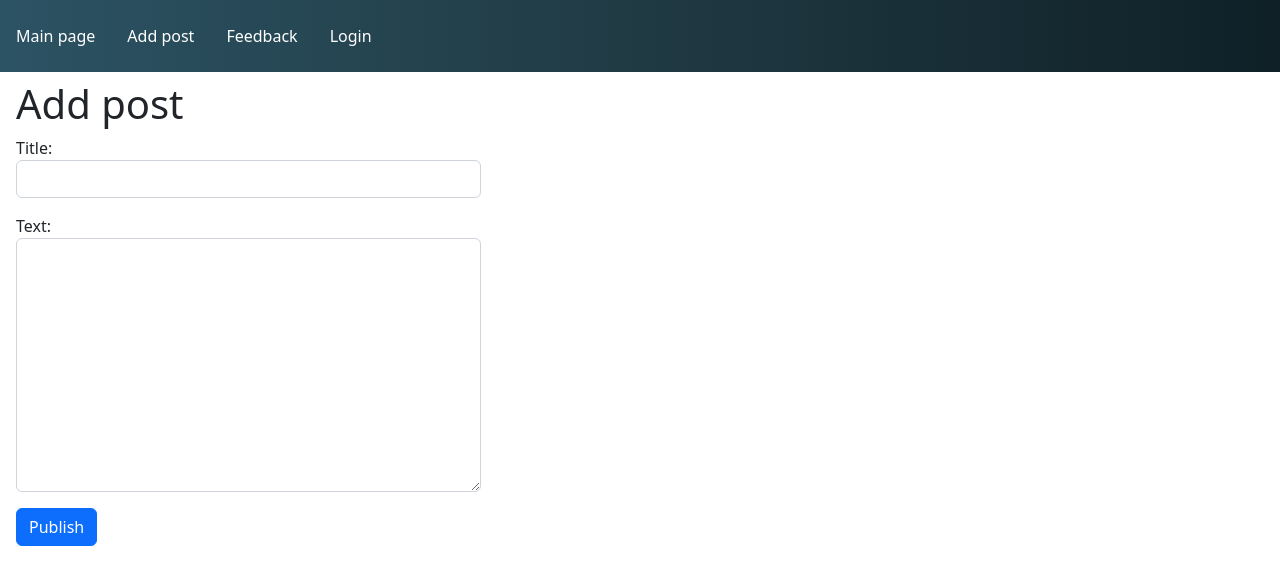
After one commit to KirylDumanski/Flask-Blog, a Flask app: page /add-post in a window 1280 px wide. The commit adds this page. Shown: the top 585 px of the page. Run offline with Flask 2, Linux system fonts and the light colour scheme.

Commit message:
Feat: Add an article creation form and implement their display on the main page

```diff
--- a/app.py
+++ b/app.py
@@ -29,7 +29,26 @@ class Article(db.Model):
 @app.route("/index")
 @app.route("/")
 def index():
-    return render_template('index.html', title='Main page', menu=menu)
+    articles = Article.query.order_by(Article.date).all()
+    return render_template('index.html', title='Main page', menu=menu, articles=articles)
+
+
+@app.route("/add-post", methods=["POST", "GET"])
+def add_post():
+    if request.method == 'POST':
+        try:
+            article = Article(title=request.form['title'],
+                              text=request.form['text'])
+            db.session.add(article)
+            db.session.flush()
+            flash('Post added', category='success')
+        except:
+            db.session.rollback()
+            flash('Adding post error', category='error')
+        else:
+            db.session.commit()
+
+    return render_template('add_post.html', title='Add post', menu=menu)
 
 
 @app.route("/feedback", methods=["POST", "GET"])
--- /dev/null
+++ b/templates/add_post.html
@@ -0,0 +1,16 @@
+{%extends 'base.html'%}
+
+{%block content%}
+<h1>Add post</h1>
+<div class="col-5">
+  {%for category, message in get_flashed_messages(True)%}
+    <div class="flash {{category}}">{{message}}</div>
+  {%endfor%}
+  <form action="/add-post" method="post">
+    <p><label>Title: </label><input type="text" name="title" class="form-control" required/>
+    <p><label>Text: </label><textarea class="form-control" name="text" cols="30" rows="10" required></textarea>
+    <p class="text"><input type="submit" value="Publish" class="btn btn-primary"/>
+  </form>
+</div>
+
+{%endblock%}
```
Also changed, not shown: templates/index.html (+15 -2 lines).
